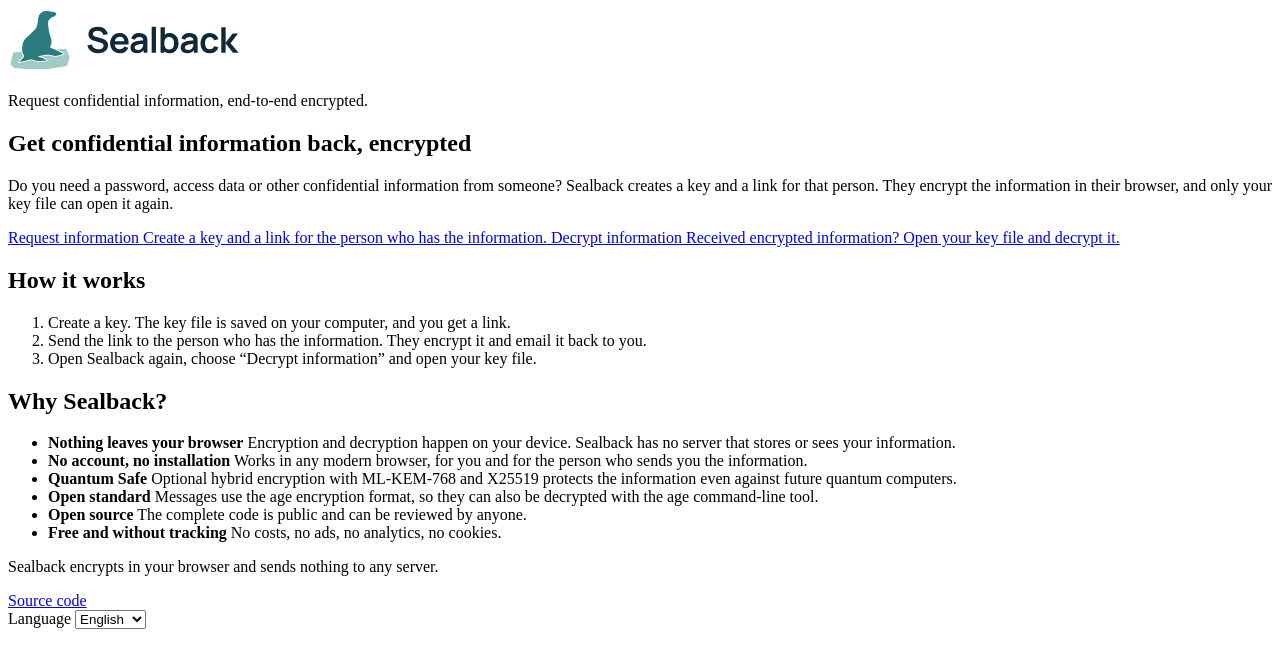
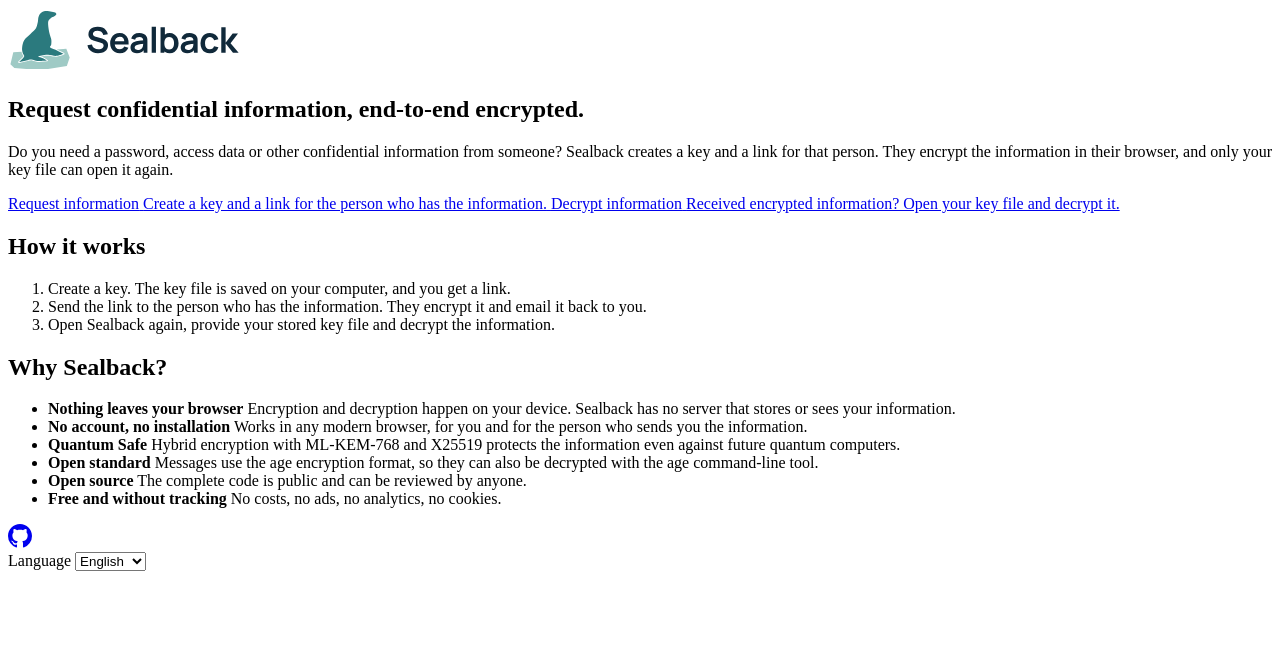
Before and after one commit to sealback/sealback, a website with bundled scripts: page index.html in a window 1280 px wide. Built offline with nearby package versions, Linux system fonts and the light colour scheme.

Commit message:
Slogan as landing page heading; centred footer with GitHub mark
- The slogan replaces the landing page heading and is no longer shown
  below the logo
- Footer: the privacy sentence is removed; "Source code" becomes the
  GitHub mark (inline Octicons SVG, MIT License) linking to the
  repository, with the accessible name "Source code on GitHub"; the
  footer is centred
- Feature text: "Hybrid encryption" instead of "Optional hybrid
  encryption", since it is the recommended default
- SPEC.md updated

Co-Authored-By: Claude Opus 5.5 <noreply@anthropic.com>

```diff
--- a/css/style.css
+++ b/css/style.css
@@ -146,13 +146,6 @@ a {
   border-radius: var(--radius);
 }
 
-.slogan {
-  margin: -0.75rem 0 0;
-  text-align: center;
-  font-size: 0.95rem;
-  color: var(--muted);
-}
-
 .brand img {
   display: block;
   width: auto;
@@ -208,19 +201,22 @@ main {
   display: flex;
   flex-wrap: wrap;
   align-items: center;
-  justify-content: space-between;
+  justify-content: center;
   gap: 0.75rem 1.5rem;
   padding: 1.5rem clamp(1rem, 3vw, 2.5rem);
   font-size: 0.85rem;
   color: var(--subtle);
 }
 
-.site-footer p {
-  margin: 0;
+.github {
+  display: flex;
+  padding: 0.25rem;
+  color: var(--muted);
+  border-radius: var(--radius);
 }
 
-.site-footer a {
-  color: inherit;
+.github:hover {
+  color: var(--accent);
 }
 
 .footer-links {
--- a/index.html
+++ b/index.html
@@ -40,9 +40,6 @@
           <img src="img/sealback-lockup.svg" alt="Sealback" width="232" height="64" />
         </picture>
       </a>
-      <p class="slogan" data-i18n="app.slogan">
-        Request confidential information, end-to-end encrypted.
-      </p>
       <div
         id="tabs"
         class="tabs"
@@ -91,8 +88,8 @@
       <!-- ============================== Landing page ============================== -->
       <section id="panel-home" class="home" aria-labelledby="home-title" hidden>
         <div class="hero">
-          <h1 id="home-title" data-i18n="home.title">
-            Get confidential information back, encrypted
+          <h1 id="home-title" data-i18n="app.slogan">
+            Request confidential information, end-to-end encrypted.
           </h1>
           <p class="lead" data-i18n="home.intro">
             Do you need a password, access data or other confidential information from someone?
@@ -144,7 +141,7 @@
           <li>
             <strong data-i18n="home.feature.3">Quantum Safe</strong>
             <span data-i18n="home.feature.3.text"
-              >Optional hybrid encryption with ML-KEM-768 and X25519.</span
+              >Hybrid encryption with ML-KEM-768 and X25519.</span
             >
           </li>
           <li>
@@ -685,11 +682,22 @@
     </main>
 
     <footer class="site-footer">
-      <p data-i18n="footer.about">
-        Sealback encrypts in your browser and sends nothing to any server.
-      </p>
       <div class="footer-links">
-        <a href="https://github.com/sealback/sealback" data-i18n="footer.source">Source code</a>
+        <!-- GitHub mark: Octicons "mark-github" (MIT License, GitHub Inc.) -->
+        <a
+          class="github"
+          href="https://github.com/sealback/sealback"
+          aria-label="Source code on GitHub"
+          data-i18n-attr="aria-label:footer.source,title:footer.source"
+          title="Source code on GitHub"
+        >
+          <svg viewBox="0 0 16 16" width="24" height="24" aria-hidden="true" focusable="false">
+            <path
+              fill="currentColor"
+              d="M8 0c4.42 0 8 3.58 8 8a8.013 8.013 0 0 1-5.45 7.59c-.4.08-.55-.17-.55-.38 0-.27.01-1.13.01-2.2 0-.75-.25-1.23-.54-1.48 1.78-.2 3.65-.88 3.65-3.95 0-.88-.31-1.59-.82-2.15.08-.2.36-1.02-.08-2.12 0 0-.67-.22-2.2.82-.64-.18-1.32-.27-2-.27-.68 0-1.36.09-2 .27-1.53-1.03-2.2-.82-2.2-.82-.44 1.1-.16 1.92-.08 2.12-.51.56-.82 1.28-.82 2.15 0 3.06 1.86 3.75 3.64 3.95-.23.2-.44.55-.51 1.07-.46.21-1.61.55-2.33-.66-.15-.24-.6-.83-1.23-.82-.67.01-.27.38.01.53.34.19.73.9.82 1.13.16.45.68 1.31 2.69.94 0 .67.01 1.3.01 1.49 0 .21-.15.45-.55.38A7.995 7.995 0 0 1 0 8c0-4.42 3.58-8 8-8Z"
+            />
+          </svg>
+        </a>
         <div class="lang">
           <label for="lang" class="sr-only" data-i18n="lang.label">Language</label>
           <select id="lang">
--- a/js/i18n.js
+++ b/js/i18n.js
@@ -21,16 +21,14 @@ const en = {
   "tabs.label": "Mode",
   "tab.request": "Request",
   "tab.decrypt": "Decrypt",
-  "footer.about": "Sealback encrypts in your browser and sends nothing to any server.",
-  "footer.source": "Source code",
-  "home.title": "Get confidential information back, encrypted",
+  "footer.source": "Source code on GitHub",
   "home.intro":
     "Do you need a password, access data or other confidential information from someone? Sealback creates a key and a link for that person. They encrypt the information in their browser, and only your key file can open it again.",
   "home.how.title": "How it works",
   "home.how.1": "Create a key. The key file is saved on your computer, and you get a link.",
   "home.how.2":
     "Send the link to the person who has the information. They encrypt it and email it back to you.",
-  "home.how.3": "Open Sealback again, choose “Decrypt information” and open your key file.",
+  "home.how.3": "Open Sealback again, provide your stored key file and decrypt the information.",
   "home.features.title": "Why Sealback?",
   "home.feature.1": "Nothing leaves your browser",
   "home.feature.1.text":
@@ -40,7 +38,7 @@ const en = {
     "Works in any modern browser, for you and for the person who sends you the information.",
   "home.feature.3": "Quantum Safe",
   "home.feature.3.text":
-    "Optional hybrid encryption with ML-KEM-768 and X25519 protects the information even against future quantum computers.",
+    "Hybrid encryption with ML-KEM-768 and X25519 protects the information even against future quantum computers.",
   "home.feature.4": "Open standard",
   "home.feature.4.text":
     "Messages use the age encryption format, so they can also be decrypted with the age command-line tool.",
@@ -207,9 +205,7 @@ const de = {
   "tabs.label": "Modus",
   "tab.request": "Anfordern",
   "tab.decrypt": "Entschlüsseln",
-  "footer.about": "Sealback verschlüsselt in Ihrem Browser und sendet nichts an einen Server.",
-  "footer.source": "Quellcode",
-  "home.title": "Vertrauliche Informationen verschlüsselt zurückbekommen",
+  "footer.source": "Quellcode auf GitHub",
   "home.intro":
     "Sie benötigen von jemandem ein Passwort, Zugangsdaten oder andere vertrauliche Informationen? Sealback erstellt einen Schlüssel und einen Link für diese Person. Sie verschlüsselt die Informationen in ihrem Browser, und nur Ihre Schlüsseldatei kann sie wieder öffnen.",
   "home.how.title": "So funktioniert es",
@@ -228,7 +224,7 @@ const de = {
     "Funktioniert in jedem aktuellen Browser, für Sie und für die Person, die Ihnen die Informationen schickt.",
   "home.feature.3": "Quantum Safe",
   "home.feature.3.text":
-    "Optionale hybride Verschlüsselung mit ML-KEM-768 und X25519 schützt die Informationen auch vor zukünftigen Quantencomputern.",
+    "Hybride Verschlüsselung mit ML-KEM-768 und X25519 schützt die Informationen auch vor zukünftigen Quantencomputern.",
   "home.feature.4": "Offener Standard",
   "home.feature.4.text":
     "Nachrichten verwenden das Verschlüsselungsformat age und lassen sich daher auch mit dem Kommandozeilenwerkzeug age entschlüsseln.",
```
Also changed, not shown: SPEC.md (+3 -3 lines).
